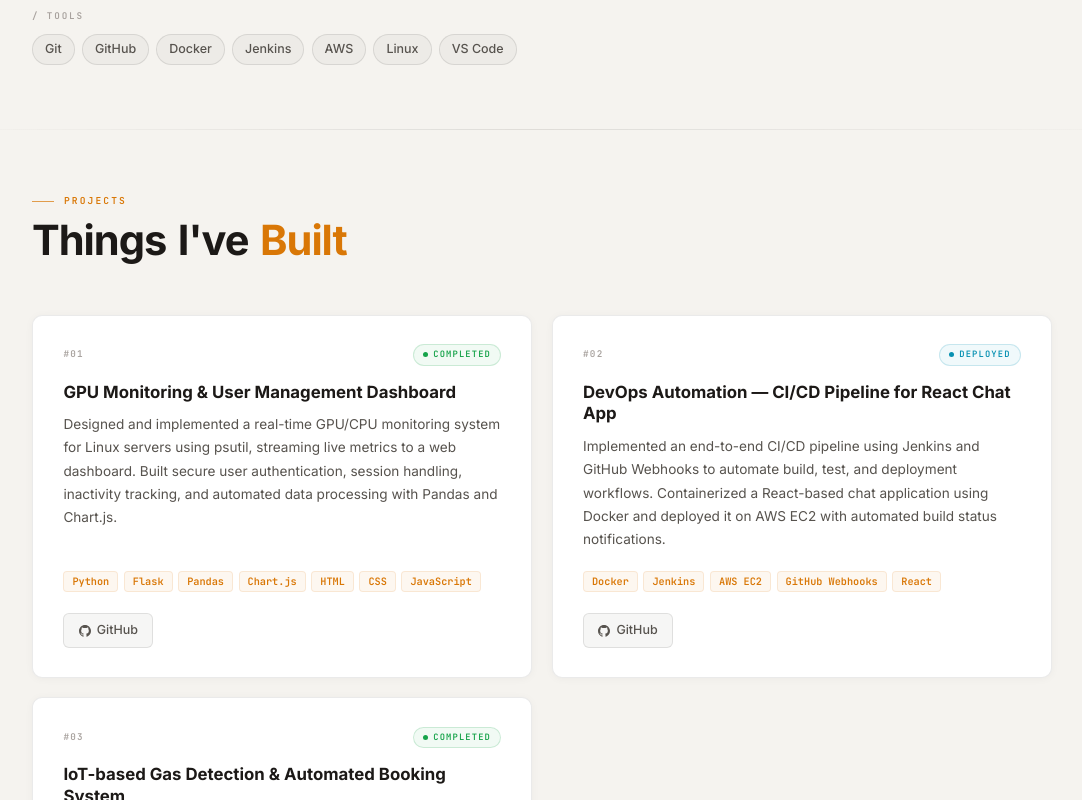
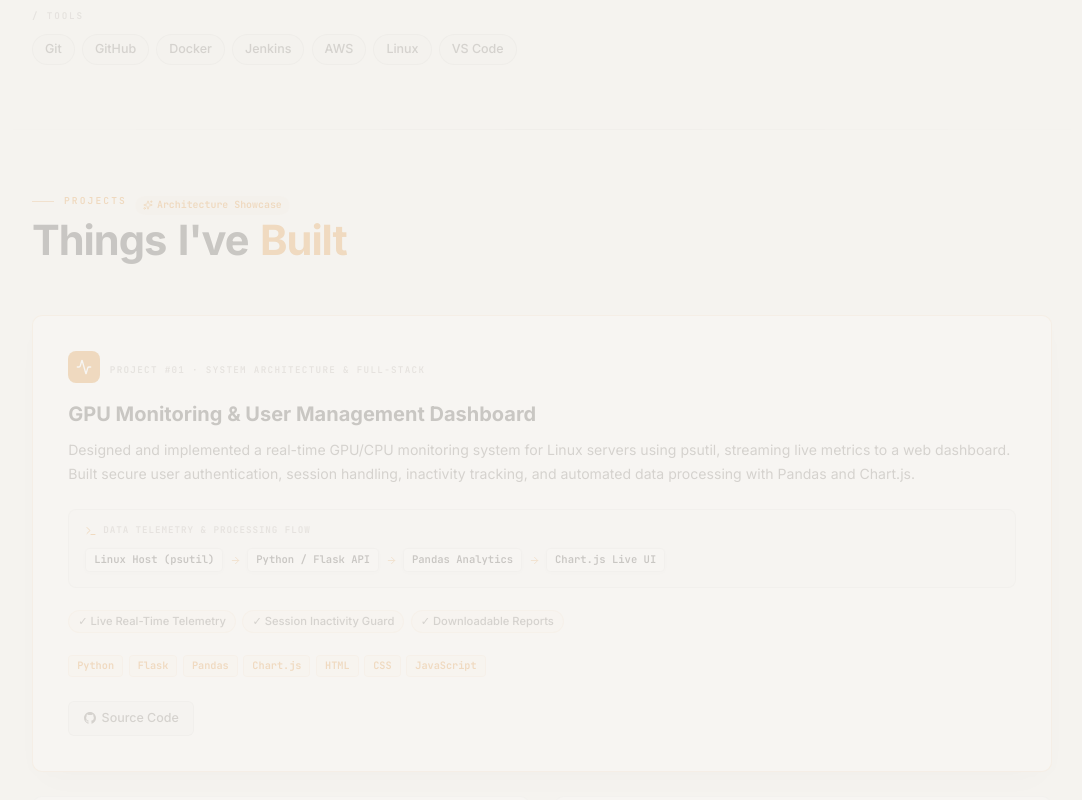
Before and after one commit to Yash-Shinde12/Portfolio, a React (Vite) app: page / in a window 1280 px wide. Shown: the part 1620-2420 px from the top of the page, without its empty margins (98-1180 px from the left). Built offline with nearby package versions, Linux system fonts and the light colour scheme.

Commit message:
Remove project status badges for cleaner editorial aesthetic

```diff
--- a/src/components/Contact.tsx
+++ b/src/components/Contact.tsx
@@ -5,6 +5,7 @@
 import { CONFIG } from "../config";
 import { GithubIcon, LinkedinIcon } from "./GithubIcon";
 import StaggerText from "./StaggerText";
+import SectionReveal from "./SectionReveal";
 
 export default function Contact() {
   const [formData, setFormData] = useState({ name: "", email: "", message: "" });
@@ -61,7 +62,7 @@
   };
 
   return (
-    <section id="contact" style={{ position: "relative", zIndex: 10 }}>
+    <SectionReveal id="contact">
       <div className="contact-glow" />
       <div className="section-wrap" style={{ position: "relative", zIndex: 1 }}>
         <motion.div
@@ -254,6 +255,6 @@
           </motion.div>
         </div>
       </div>
-    </section>
+    </SectionReveal>
   );
 }
--- a/src/components/Education.tsx
+++ b/src/components/Education.tsx
@@ -2,6 +2,7 @@
 import { motion } from "framer-motion";
 import { CONFIG } from "../config";
 import StaggerText from "./StaggerText";
+import SectionReveal from "./SectionReveal";
 
 export default function Education() {
   const timelineRef = useRef<HTMLDivElement>(null);
@@ -30,7 +31,7 @@
   }, []);
 
   return (
-    <section id="education" style={{ position: "relative", zIndex: 10 }}>
+    <SectionReveal id="education">
       <div className="section-wrap">
         <motion.div
           initial={{ opacity: 0, y: 20 }}
@@ -177,6 +178,6 @@
         </div>
       </div>
       <div className="divider" />
-    </section>
+    </SectionReveal>
   );
 }
--- a/src/components/Projects.tsx
+++ b/src/components/Projects.tsx
@@ -1,16 +1,44 @@
 import { motion } from "framer-motion";
-import { ExternalLink } from "lucide-react";
+import { ExternalLink, Terminal, Cpu, ArrowRight, Sparkles, Activity, Layers } from "lucide-react";
 import { CONFIG } from "../config";
 import { GithubIcon } from "./GithubIcon";
 import StaggerText from "./StaggerText";
+import SectionReveal from "./SectionReveal";
 
-const STATUS: Record<string, { color: string; bg: string; border: string }> = {
-  Completed: { color: "#16a34a", bg: "rgba(22,163,74,0.06)", border: "rgba(22,163,74,0.18)" },
-  Deployed: { color: "#0891b2", bg: "rgba(8,145,178,0.06)", border: "rgba(8,145,178,0.18)" },
-  "In Progress": { color: "#d97706", bg: "rgba(217,119,6,0.06)", border: "rgba(217,119,6,0.18)" },
+// Architecture & Pipeline data for each project
+const PROJECT_METADATA: Record<
+  string,
+  {
+    icon: typeof Cpu;
+    pipelineLabel: string;
+    steps: string[];
+    highlights: string[];
+    role: string;
+  }
+> = {
+  "01": {
+    icon: Activity,
+    pipelineLabel: "Data Telemetry & Processing Flow",
+    steps: ["Linux Host (psutil)", "Python / Flask API", "Pandas Analytics", "Chart.js Live UI"],
+    highlights: ["Live Real-Time Telemetry", "Session Inactivity Guard", "Downloadable Reports"],
+    role: "System Architecture & Full-Stack",
+  },
+  "02": {
+    icon: Layers,
+    pipelineLabel: "Automated CI/CD Deployment Flow",
+    steps: ["GitHub Webhook Push", "Jenkins Automated CI", "Docker Containerization", "AWS EC2 Cloud"],
+    highlights: ["Automated Webhook Triggers", "Containerized Deployment", "Build Notification Alerts"],
+    role: "DevOps & Cloud Automation",
+  },
+  "03": {
+    icon: Cpu,
+    pipelineLabel: "IoT Hardware & ML Prediction Flow",
+    steps: ["MQ-2 & HX711 Sensors", "NodeMCU ESP8266", "ML Depletion Predictor", "Blynk & ThingSpeak"],
+    highlights: ["Automatic Leakage Alert", "API Cylinder Booking", "Live Cloud Telemetry"],
+    role: "Embedded IoT & ML Engineering",
+  },
 };
 
-// Smooth Spring Physics Variant for Staggered Cards
 const cardContainerVariants = {
   hidden: { opacity: 0 },
   visible: {
@@ -23,7 +51,7 @@
 };
 
 const cardSpringVariants = {
-  hidden: { opacity: 0, y: 40, scale: 0.94 },
+  hidden: { opacity: 0, y: 35, scale: 0.96 },
   visible: {
     opacity: 1,
     y: 0,
@@ -39,7 +67,7 @@
 
 export default function Projects() {
   return (
-    <section id="projects" style={{ position: "relative", zIndex: 10 }}>
+    <SectionReveal id="projects">
       <div className="section-wrap">
         <motion.div
           initial={{ opacity: 0, y: 20 }}
@@ -48,43 +76,104 @@
           transition={{ duration: 0.4 }}
           style={{ marginBottom: "2.75rem" }}
         >
+          <div style={{ display: "flex", alignItems: "center", gap: "0.5rem" }}>
             <p className="eyebrow">Projects</p>
+            <span
+              style={{
+                display: "inline-flex",
+                alignItems: "center",
+                gap: "4px",
+                fontSize: "0.62rem",
+                fontFamily: "var(--font-mono)",
+                color: "var(--accent)",
+                background: "var(--accent-dim)",
+                padding: "2px 8px",
+                borderRadius: "99px",
+                fontWeight: 600,
+              }}
+            >
+              <Sparkles size={10} /> Architecture Showcase
+            </span>
+          </div>
           <StaggerText text="Things I've Built" accentWord="Built" />
         </motion.div>
 
-        {/* Staggered Spring Cards Grid */}
+        {/* Bento Grid Layout */}
         <motion.div
           variants={cardContainerVariants}
           initial="hidden"
           whileInView="visible"
           viewport={{ once: true, amount: 0.1 }}
+          className="bento-grid"
           style={{
             display: "grid",
-            gridTemplateColumns: "repeat(auto-fill, minmax(min(100%, 440px), 1fr))",
-            gap: "1.2rem",
+            gridTemplateColumns: "repeat(12, 1fr)",
+            gap: "1.5rem",
           }}
         >
-          {CONFIG.projects.map((p) => {
-            const st = STATUS[p.status] ?? STATUS.Completed;
+          {CONFIG.projects.map((p, idx) => {
+            const meta = PROJECT_METADATA[p.id] ?? PROJECT_METADATA["01"];
+            const Icon = meta.icon;
+            const isFeatured = idx === 0; // First project is large featured Hero bento card
+
             return (
-              <motion.div key={p.id} variants={cardSpringVariants}>
+              <motion.div
+                key={p.id}
+                variants={cardSpringVariants}
+                style={{
+                  gridColumn: isFeatured
+                    ? "span 12"
+                    : "span 6",
+                  display: "flex",
+                }}
+                className={`bento-card-wrapper ${isFeatured ? "bento-featured" : "bento-standard"}`}
+              >
                 <div
                   className="card"
                   style={{
-                    padding: "1.8rem 1.9rem",
+                    padding: isFeatured ? "2.2rem 2.2rem" : "1.8rem 1.8rem",
                     display: "flex",
                     flexDirection: "column",
-                    height: "100%",
+                    width: "100%",
+                    position: "relative",
+                    overflow: "hidden",
+                    border: isFeatured
+                      ? "1px solid rgba(217, 119, 6, 0.25)"
+                      : "1px solid var(--border)",
+                    boxShadow: isFeatured
+                      ? "0 16px 36px -8px rgba(28, 25, 23, 0.08), 0 0 20px rgba(217, 119, 6, 0.04)"
+                      : "0 8px 24px -4px rgba(28, 25, 23, 0.04)",
                   }}
                 >
+                  {/* Top Bar Header */}
                   <div
                     style={{
                       display: "flex",
                       justifyContent: "space-between",
                       alignItems: "center",
-                      marginBottom: "1rem",
+                      marginBottom: "1.2rem",
+                      flexWrap: "wrap",
+                      gap: "0.5rem",
                     }}
                   >
+                    <div style={{ display: "flex", alignItems: "center", gap: "0.6rem" }}>
+                      <div
+                        style={{
+                          width: 32,
+                          height: 32,
+                          borderRadius: 8,
+                          background: isFeatured
+                            ? "var(--accent)"
+                            : "var(--accent-dim)",
+                          color: isFeatured ? "#ffffff" : "var(--accent)",
+                          display: "flex",
+                          alignItems: "center",
+                          justifyContent: "center",
+                        }}
+                      >
+                        <Icon size={16} />
+                      </div>
+                      <div>
                         <span
                           className="mono"
                           style={{
@@ -92,60 +181,150 @@
                             fontWeight: 700,
                             letterSpacing: "0.14em",
                             color: "var(--text-3)",
+                            textTransform: "uppercase",
                           }}
                         >
-                      #{p.id}
-                    </span>
-                    <span
-                      className="status-pill"
-                      style={{
-                        color: st.color,
-                        background: st.bg,
-                        border: `1px solid ${st.border}`,
-                      }}
-                    >
-                      <span
-                        style={{
-                          width: 5,
-                          height: 5,
-                          borderRadius: "50%",
-                          background: st.color,
-                          display: "inline-block",
-                        }}
-                      />
-                      {p.status}
+                          Project #{p.id} · {meta.role}
                         </span>
                       </div>
+                    </div>
+                  </div>
 
+                  {/* Title & Description */}
                   <h3
                     style={{
-                      fontSize: "1.05rem",
-                      fontWeight: 650,
+                      fontSize: isFeatured ? "1.25rem" : "1.08rem",
+                      fontWeight: 700,
                       color: "var(--text-1)",
-                      lineHeight: 1.3,
-                      marginBottom: "0.6rem",
+                      lineHeight: 1.28,
+                      marginBottom: "0.65rem",
                     }}
                   >
                     {p.title}
                   </h3>
                   <p
                     style={{
-                      fontSize: "0.85rem",
+                      fontSize: "0.88rem",
                       color: "var(--text-2)",
                       lineHeight: 1.72,
-                      marginBottom: "1.2rem",
-                      flex: 1,
+                      marginBottom: "1.4rem",
                     }}
                   >
                     {p.description}
                   </p>
 
+                  {/* Visual Architecture Pipeline Flow Box */}
+                  <div
+                    style={{
+                      background: "rgba(28, 25, 23, 0.03)",
+                      border: "1px solid rgba(28, 25, 23, 0.08)",
+                      borderRadius: 8,
+                      padding: "0.9rem 1rem",
+                      marginBottom: "1.4rem",
+                    }}
+                  >
+                    <div
+                      style={{
+                        display: "flex",
+                        alignItems: "center",
+                        gap: "6px",
+                        marginBottom: "0.65rem",
+                      }}
+                    >
+                      <Terminal size={12} style={{ color: "var(--accent)" }} />
+                      <span
+                        className="mono"
+                        style={{
+                          fontSize: "0.58rem",
+                          fontWeight: 700,
+                          letterSpacing: "0.1em",
+                          color: "var(--text-3)",
+                          textTransform: "uppercase",
+                        }}
+                      >
+                        {meta.pipelineLabel}
+                      </span>
+                    </div>
+
+                    {/* Step-by-Step Flow Nodes */}
+                    <div
+                      style={{
+                        display: "flex",
+                        flexWrap: "wrap",
+                        alignItems: "center",
+                        gap: "0.4rem",
+                      }}
+                    >
+                      {meta.steps.map((step, sIdx) => (
+                        <div
+                          key={step}
+                          style={{
+                            display: "inline-flex",
+                            alignItems: "center",
+                            gap: "0.4rem",
+                          }}
+                        >
+                          <span
+                            className="mono"
+                            style={{
+                              fontSize: "0.66rem",
+                              fontWeight: 600,
+                              color: "var(--text-1)",
+                              background: "#ffffff",
+                              border: "1px solid rgba(28, 25, 23, 0.1)",
+                              padding: "3px 8px",
+                              borderRadius: 5,
+                              boxShadow: "0 1px 3px rgba(0,0,0,0.03)",
+                            }}
+                          >
+                            {step}
+                          </span>
+                          {sIdx < meta.steps.length - 1 && (
+                            <ArrowRight
+                              size={11}
+                              style={{ color: "var(--accent)", opacity: 0.7 }}
+                            />
+                          )}
+                        </div>
+                      ))}
+                    </div>
+                  </div>
+
+                  {/* Key Highlights Tags */}
+                  <div
+                    style={{
+                      display: "flex",
+                      flexWrap: "wrap",
+                      gap: "0.4rem",
+                      marginBottom: "1.4rem",
+                    }}
+                  >
+                    {meta.highlights.map((hl) => (
+                      <span
+                        key={hl}
+                        style={{
+                          fontSize: "0.7rem",
+                          fontWeight: 500,
+                          color: "var(--text-2)",
+                          background: "rgba(217, 119, 6, 0.05)",
+                          border: "1px solid rgba(217, 119, 6, 0.12)",
+                          borderRadius: 99,
+                          padding: "2px 9px",
+                        }}
+                      >
+                        ✓ {hl}
+                      </span>
+                    ))}
+                  </div>
+
+                  {/* Tech Stack Chips */}
                   <div
                     style={{
                       display: "flex",
                       flexWrap: "wrap",
                       gap: "0.35rem",
-                      marginBottom: "1.3rem",
+                      marginBottom: "1.5rem",
+                      marginTop: "auto",
                     }}
                   >
                     {p.tech.map((t) => (
@@ -167,6 +346,7 @@
                     ))}
                   </div>
 
+                  {/* Action Links */}
                   <div style={{ display: "flex", gap: "0.5rem" }}>
                     <a
                       href={p.github}
@@ -174,7 +354,7 @@
                       rel="noopener noreferrer"
                       className="btn-ghost-sm"
                     >
-                      <GithubIcon size={12} /> GitHub
+                      <GithubIcon size={12} /> Source Code
                     </a>
                     {p.live && (
                       <a
@@ -183,7 +363,7 @@
                         rel="noopener noreferrer"
                         className="btn-ghost-sm"
                       >
-                        <ExternalLink size={12} /> Live
+                        <ExternalLink size={12} /> Live Demo
                       </a>
                     )}
                   </div>
@@ -194,6 +374,6 @@
         </motion.div>
       </div>
       <div className="divider" />
-    </section>
+    </SectionReveal>
   );
 }
--- /dev/null
+++ b/src/components/SectionReveal.tsx
@@ -0,0 +1,40 @@
+import { useRef } from "react";
+import { motion, useScroll, useTransform } from "framer-motion";
+
+interface SectionRevealProps {
+  children: React.ReactNode;
+  id?: string;
+  className?: string;
+  style?: React.CSSProperties;
+}
+
+export default function SectionReveal({
+  children,
+  id,
+  className,
+  style,
+}: SectionRevealProps) {
+  const ref = useRef<HTMLDivElement>(null);
+  const { scrollYProgress } = useScroll({
+    target: ref,
+    offset: ["start end", "end start"],
+  });
+
+  // Graceful scroll entrance and exit fade/slide
+  const opacity = useTransform(scrollYProgress, [0, 0.12, 0.88, 1], [0.2, 1, 1, 0.15]);
+  const y = useTransform(scrollYProgress, [0, 0.12, 0.88, 1], [35, 0, 0, -35]);
+  const scale = useTransform(scrollYProgress, [0, 0.12, 0.88, 1], [0.97, 1, 1, 0.97]);
+
+  return (
+    <section
+      id={id}
+      ref={ref}
+      className={className}
+      style={{ position: "relative", zIndex: 10, ...style }}
+    >
+      <motion.div style={{ opacity, y, scale }}>
+        {children}
+      </motion.div>
+    </section>
+  );
+}
--- a/src/index.css
+++ b/src/index.css
@@ -717,6 +717,19 @@
   flex-wrap: wrap; gap: 0.5rem; background: var(--bg);
 }
 
+/* ── BENTO GRID ───────────────────────────────────────── */
+.bento-grid {
+  display: grid;
+  grid-template-columns: repeat(12, 1fr);
+  gap: 1.5rem;
+}
+
+@media (max-width: 900px) {
+  .bento-card-wrapper {
+    grid-column: span 12 !important;
+  }
+}
+
 /* ── MOBILE ───────────────────────────────────────────── */
 @media (max-width: 768px) {
   .nav-desktop { display: none !important; }
```
Also changed, not shown: src/components/About.tsx (+5 -4 lines), src/components/Hero.tsx (+22 -2 lines), src/components/Skills.tsx (+6 -5 lines). Lines whose indentation alone changed are shown as unchanged.
